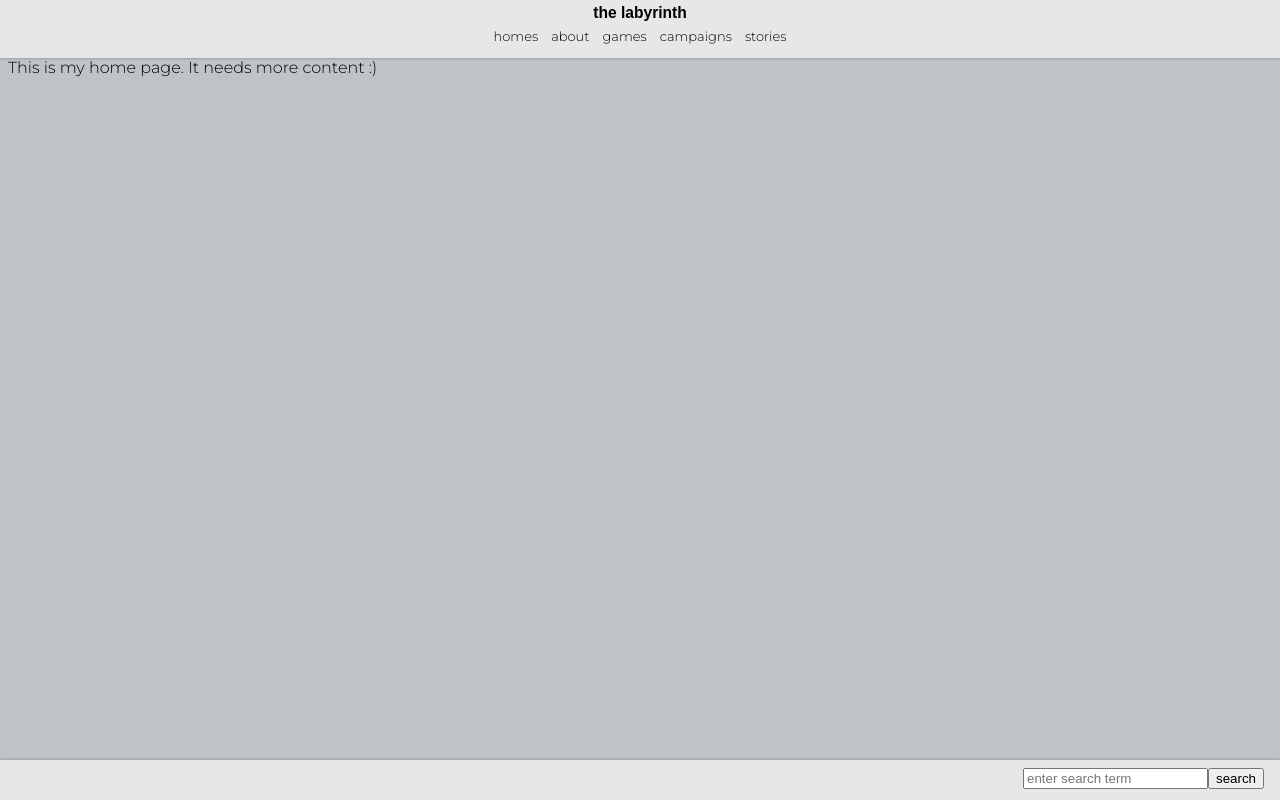
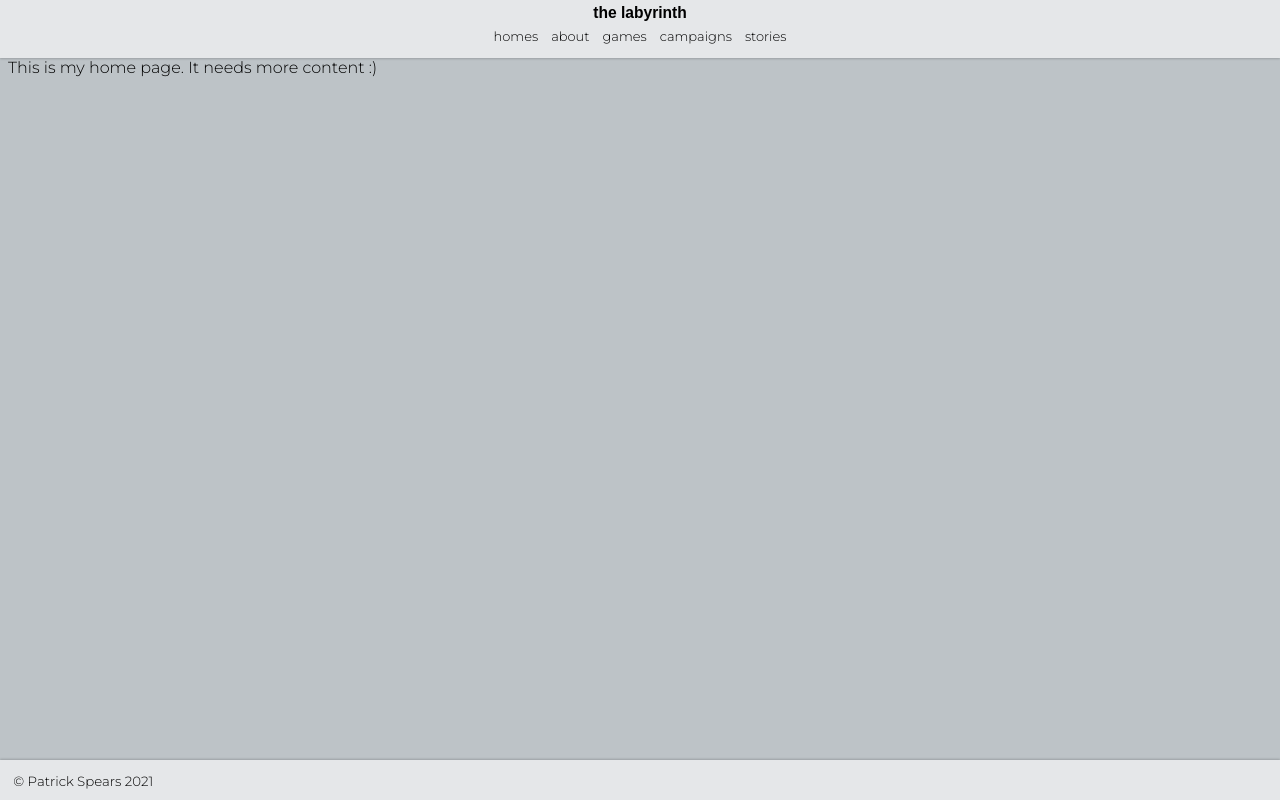
Before and after one commit to paralleldynamic/labyrinth, a Vue app in the folder frontend/: page / in a window 1280 px wide. Built offline with nearby package versions, Linux system fonts and the light colour scheme; a web font is replaced by a local one.

Commit message:
build: added copyright & fixed footer style

```diff
--- a/frontend/src/components/FooterContainer.vue
+++ b/frontend/src/components/FooterContainer.vue
@@ -1,10 +1,15 @@
 <template>
   <div id="footer-container">
     <footer>
+      <div id="copyright-info-container">
+        <p id="copyright-notice">© Patrick Spears 2021</p>
+      </div>
+      <!-- search functionality is not yet enabled>
       <div id="search-bar">
         <input id="search-input" type="search" name="search-key" placeholder="enter search term">
         <button id="search-submit">search</button>
       </div>
+      <-->
     </footer>
   </div>
 </template>
@@ -16,6 +21,12 @@ export default {
 </script>
 
 <style scoped>
+footer {
+  display: grid;
+  grid-template-columns: 1fr 1fr;
+
+}
+
 #footer-container {
   background-color: #E5E7E9;
   height: var(--footer-container-height);
@@ -27,10 +38,15 @@ export default {
 }
 
 #search-bar {
+  margin-top: 0.75em;
+  margin-right: 0.75em;
+  font-size: smaller;
+  text-align: right;
+}
+
+#copyright-notice {
+  margin: 1em;
   vertical-align: middle;
-  float: right;
-  padding-right: 1em;
-  padding-top: 0.5em;
-  padding-bottom: 0.5em;
+  font-size: smaller;
 }
 </style>
```
